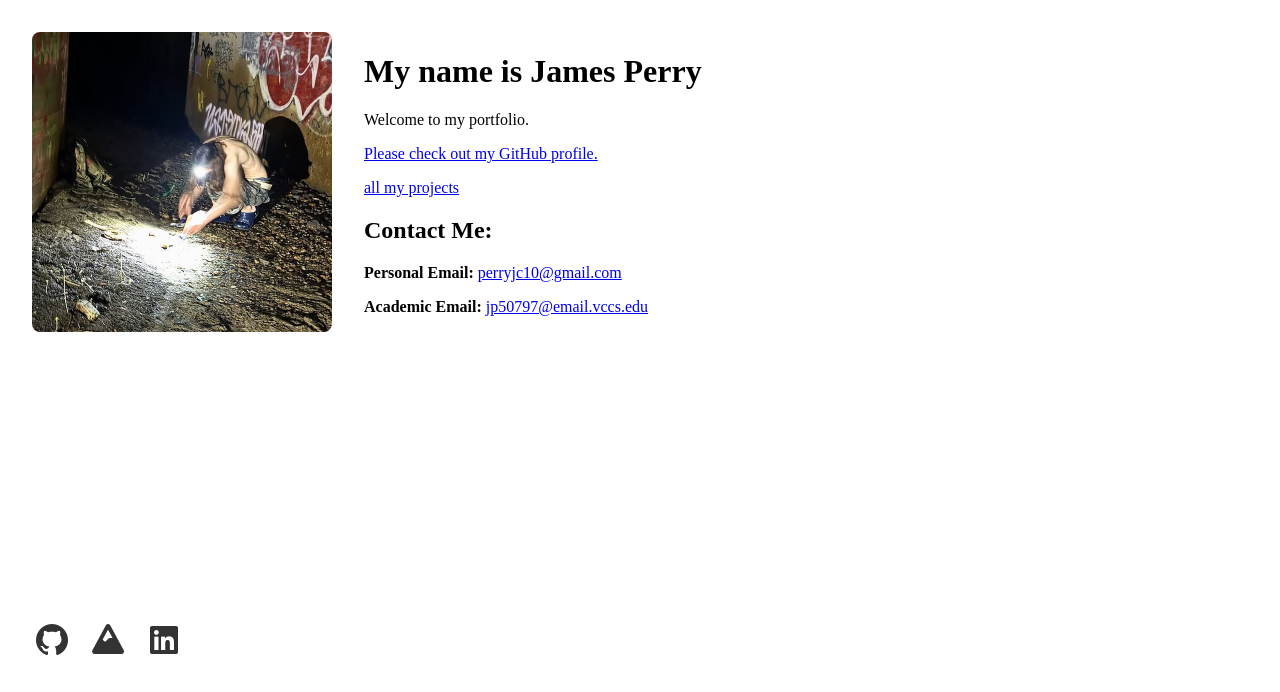
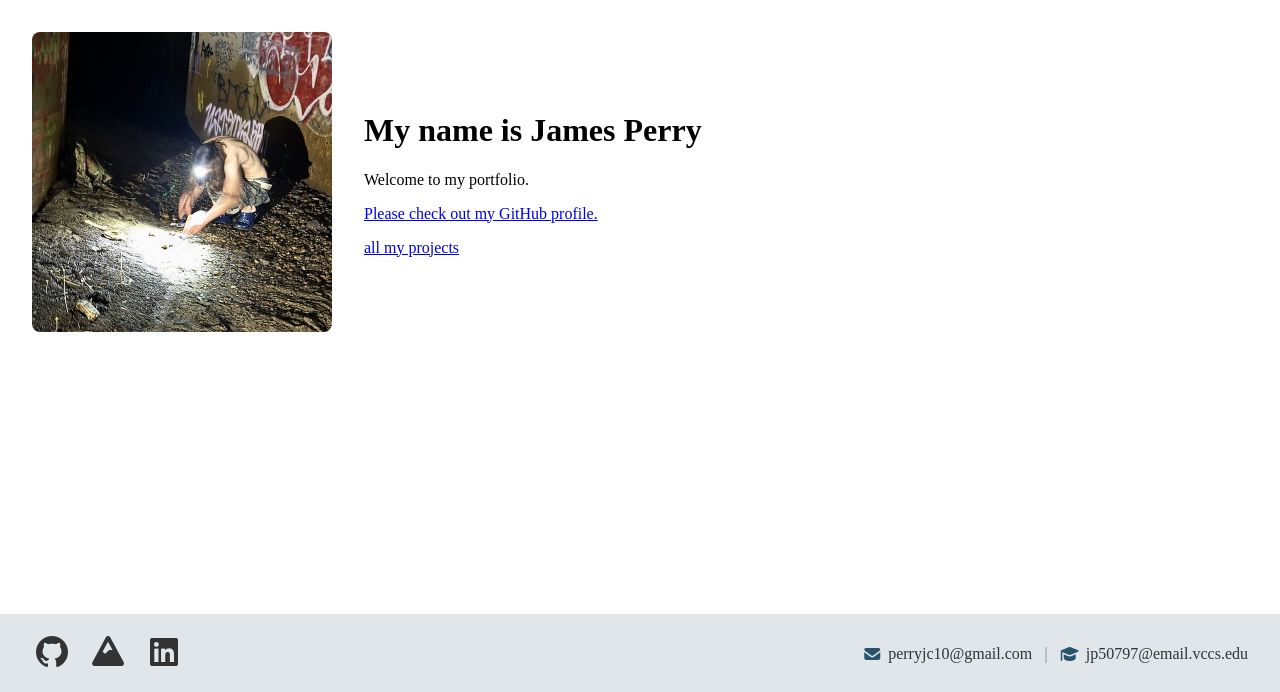
Before and after one commit to perryjc/perryjc.github.io, a PHP site: page / in a window 1280 px wide. Shown: the part 108-800 px from the top of the page. Run offline with PHP 8.4, Linux system fonts and the light colour scheme; some libraries are stand-ins or nearby versions.

Commit message:
updated footer to have email addresses

```diff
--- a/css/style.css
+++ b/css/style.css
@@ -43,13 +43,6 @@ nav {
 
 .btn-link:hover {
   background-color: #728599;
-}
-
-@media (max-width: 768px) {
-  .hero-container {
-    flex-direction: column;
-    text-align: center;
-  }
 }
 
 .hero-container {
@@ -106,10 +99,47 @@ nav {
 /* END BLOG SHI */
 footer {
   display: flex;
-  justify-content: left;
-  padding: 2rem;
+  justify-content: space-between;
+  align-items: center;
+  flex-wrap: wrap;
+  gap: 1rem;
+  padding: 1.25rem 2rem;
   margin-top: auto;
+  background-color: #e0e6e9;
+  border-top: 1px solid #dee2e6;
 }
+
+.footer-emails {
+  display: flex;
+  align-items: center;
+  gap: 12px;
+  font-size: 1rem;
+}
+
+.footer-emails a {
+  text-decoration: none;
+  color: #333;
+  display: flex;
+  align-items: center;
+  gap: 6px;
+  transition: color 0.3s;
+}
+
+.footer-emails a i {
+  color: #28536b;
+}
+
+.footer-emails a:hover {
+  color: #28536b;
+  text-decoration: underline;
+}
+
+.divider {
+  color: #868e96;
+  font-size: 1.1rem;
+  user-select: none;
+}
+
 
 .social-links {
   display: flex;
@@ -125,3 +155,21 @@ footer {
 .social-links a:hover {
   color: #007bff;   /* Color change on hover */
 }
+
+@media (max-width: 768px) {
+  .hero-container {
+    flex-direction: column;
+    text-align: center;
+  }
+  footer {
+    flex-direction: column;
+    text-align: center;
+  }
+  .footer-emails {
+    flex-direction: column;
+    gap: 8px;
+  }
+  .divider {
+    display: none;
+  }
+}
--- a/index.html
+++ b/index.html
@@ -32,11 +32,6 @@
         <a href="https://github.com/perryjc">Please check out my GitHub profile.</a>
 
         <p><a href="/blog/">all my projects</a></p>
-
-        <h2>Contact Me:</h2>
-
-        <p><strong>Personal Email: </strong><a href="mailto:perryjc10@gmail.com">perryjc10@gmail.com</a></p>
-        <p><strong>Academic Email: </strong><a href="mailto:jp50797@email.vccs.edu">jp50797@email.vccs.edu</a></p>
     </div>
 </div>
 
@@ -47,6 +42,16 @@
         <a href="https://codeberg.org/perryjc" target="_blank"><i class="fa-solid fa-mountain"></i></a>
         <a href="https://www.linkedin.com/in/james-perry-306940295" target="_blank"><i class="fa-brands fa-linkedin"></i></a>
       </div>
+
+      <div class="footer-emails">
+        <a href="mailto:perryjc10@gmail.com">
+          <i class="fa-solid fa-envelope"></i> perryjc10@gmail.com
+        </a>
+        <span class="divider">|</span>
+        <a href="mailto:jp50797@email.vccs.edu">
+          <i class="fa-solid fa-graduation-cap"></i> jp50797@email.vccs.edu
+        </a>
+      </div>
     </footer>
   </body>
 </html>
```
